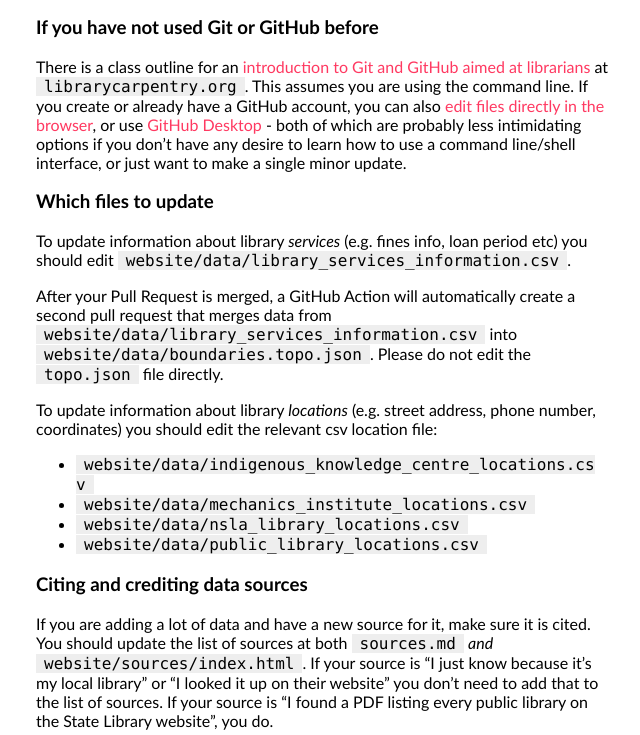
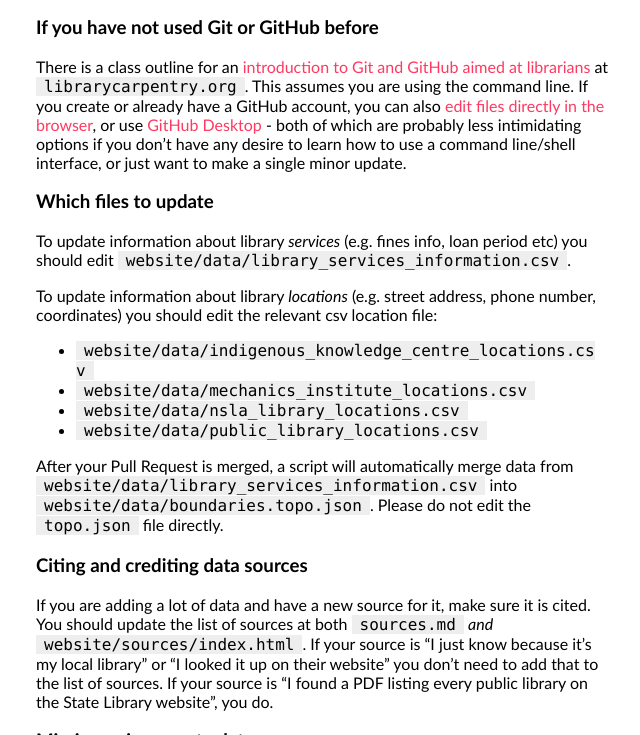
Before and after one commit to hughrun/public_library_map, a plain HTML site: page website/contributing/index.html in a window 1280 px wide. Shown: the part 469-1204 px from the top of the page, without its empty margins (316-956 px from the left). Drawn offline with Linux system fonts and the light colour scheme.

Commit message:
update contributing docs and remove junk

```diff
--- a/website/contributing/index.html
+++ b/website/contributing/index.html
@@ -41,7 +41,6 @@
         <p>There is a class outline for an <a href="https://librarycarpentry.org/lc-git/">introduction to Git and GitHub aimed at librarians</a> at <code>librarycarpentry.org</code>. This assumes you are using the command line. If you create or already have a GitHub account, you can also <a href="https://docs.github.com/en/github/managing-files-in-a-repository/editing-files-in-another-users-repository">edit files directly in the browser</a>, or use <a href="https://desktop.github.com/">GitHub Desktop</a> - both of which are probably less intimidating options if you don’t have any desire to learn how to use a command line/shell interface, or just want to make a single minor update.</p>
         <h3 id="which-files-to-update">Which files to update</h3>
         <p>To update information about library <em>services</em> (e.g. fines info, loan period etc) you should edit <code>website/data/library_services_information.csv</code>.</p>
-        <p>After your Pull Request is merged, a GitHub Action will automatically create a second pull request that merges data from <code>website/data/library_services_information.csv</code> into <code>website/data/boundaries.topo.json</code>. Please do not edit the <code>topo.json</code> file directly.</p>
         <p>To update information about library <em>locations</em> (e.g. street address, phone number, coordinates) you should edit the relevant csv location file:</p>
         <ul>
         <li><code>website/data/indigenous_knowledge_centre_locations.csv</code></li>
@@ -49,6 +48,8 @@
         <li><code>website/data/nsla_library_locations.csv</code></li>
         <li><code>website/data/public_library_locations.csv</code></li>
         </ul>
+        <p>After your Pull Request is merged, a script will automatically merge data from <code>website/data/library_services_information.csv</code> into <code>website/data/boundaries.topo.json</code>. Please do not edit the <code>topo.json</code> file directly.</p>
+
         <h3 id="citing-and-crediting-data-sources">Citing and crediting data sources</h3>
         <p>If you are adding a lot of data and have a new source for it, make sure it is cited. You should update the list of sources at both <code>sources.md</code> <em>and</em> <code>website/sources/index.html</code>. If your source is “I just know because it’s my local library” or “I looked it up on their website” you don’t need to add that to the list of sources. If your source is “I found a PDF listing every public library on the State Library website”, you do.</p>
         <h3 id="missing-or-inaccurate-data">Missing or inaccurate data</h3>
```
